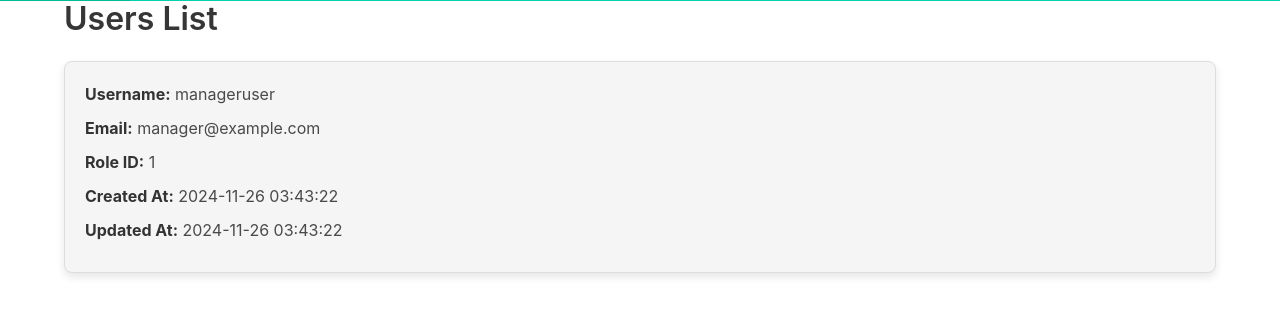
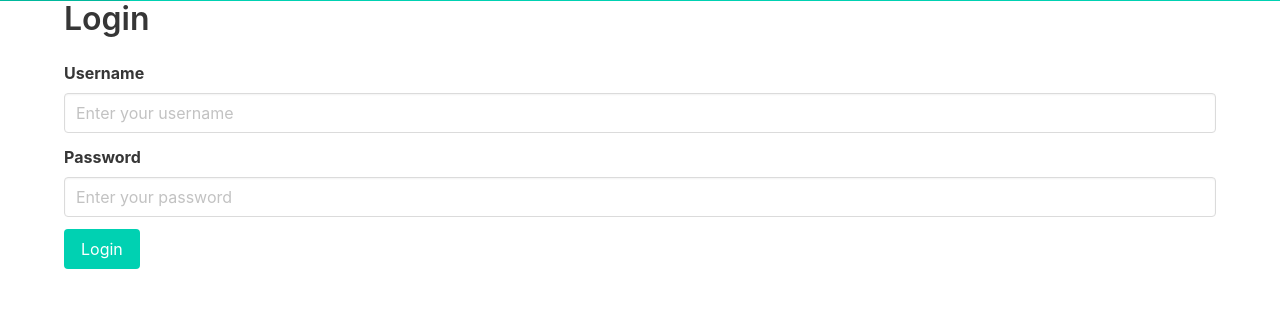
Before and after one commit to dioan-src/rest-quest, a PHP site: page / in a window 1280 px wide. Shown: the part 51-367 px from the top of the page. Run offline with PHP 8.4, Linux system fonts and the light colour scheme; data comes from the database, SQL or seed files in the repository.

Commit message:
front is coming along -add login -add fetch employers -add create employer -add update employer -add delete employer

```diff
--- a/Controllers/Users.php
+++ b/Controllers/Users.php
@@ -15,6 +15,12 @@ class Users
     {
         $users = (new User())->findAll();
         Response::sendSuccess((array) $users, "");
+    }
+
+    public static function showSingle(int $id)
+    {
+        $user = (new User())->find($id);
+        Response::sendSuccess((array) $user, "");
     }
 
     public static function store(array $data)
@@ -64,7 +70,7 @@ class Users
         $data = array_merge($data, ['role_id' => self::EMPLOYEE_ROLE]);
         $user_id = (new User())->create($data);
 
-        Response::sendResponse([], "Manager created successfully", true, 200);
+        Response::sendResponse([], "Employer created successfully", true, 200);
     }
 
     public static function showUserRequests(int $id)
--- a/style.css
+++ b/css/style.css
@@ -22,3 +22,8 @@
 .user-card:hover {
     box-shadow: 0 8px 16px rgba(0, 0, 0, 0.2);
 }
+
+
+button.is-small {
+    margin-right: 5px;
+}
--- a/index.html
+++ b/index.html
@@ -19,12 +19,124 @@
 
     <!-- Main content -->
     <div class="container">
-        <h1 class="title">Users List</h1>
+        <h1 class="title" id="page-title">Login</h1>
 
-        <!-- List of users (This will be populated by JavaScript) -->
-        <div id="items-list">
-            <!-- User divs will go here -->
+        <!-- Login Form -->
+        <div id="login-form">
+            <div class="field">
+                <label class="label">Username</label>
+                <div class="control">
+                    <input class="input" type="text" id="username" placeholder="Enter your username">
+                </div>
+            </div>
+
+            <div class="field">
+                <label class="label">Password</label>
+                <div class="control">
+                    <input class="input" type="password" id="password" placeholder="Enter your password">
+                </div>
+            </div>
+
+            <div class="field">
+                <div class="control">
+                    <button class="button is-primary" onclick="login()">Login</button>
+                </div>
+            </div>
         </div>
+
+
+        <!-- User List (Initially hidden) -->
+        <div id="users-list" class="is-hidden">
+
+             <!-- Create User Button -->
+            <div class="field">
+                <div class="control">
+                    <button class="button is-success" onclick="showCreateUserForm()">Create User</button>
+                </div>
+            </div>
+
+            <!-- List of users (This will be populated by JavaScript) -->
+            <div id="items-list">
+                <!-- User divs will go here -->
+            </div>
+        </div>
+
+        <!-- Create User Form Modal (Initially hidden) -->
+        <div id="create-user-form" class="modal">
+            <div class="modal-background" onclick="closeCreateUserForm()"></div>
+            <div class="modal-content">
+                <div class="box">
+                    <h3 class="title">Create New User</h3>
+                    <form id="create-user-form-content" onsubmit="submitCreateUserForm(event)">
+                        <div class="field">
+                            <label class="label">Username</label>
+                            <div class="control">
+                                <input class="input" type="text" id="new-username" placeholder="Enter username" required>
+                            </div>
+                        </div>
+
+                        <div class="field">
+                            <label class="label">Email</label>
+                            <div class="control">
+                                <input class="input" type="email" id="new-email" placeholder="Enter email" required>
+                            </div>
+                        </div>
+
+                        <div class="field">
+                            <label class="label">Password</label>
+                            <div class="control">
+                                <input class="input" type="password" id="new-password" placeholder="Enter password" required>
+                            </div>
+                        </div>
+
+                        <div class="field">
+                            <div class="control">
+                                <button class="button is-primary" type="submit">Create User</button>
+                                <button type="button" class="button is-light" onclick="closeCreateUserForm()">Cancel</button>
+                            </div>
+                        </div>
+                    </form>
+                </div>
+            </div>
+        </div>
+
+        <!-- Edit User Form (Initially hidden) -->
+        <div id="edit-user-form" class="is-hidden">
+            <h2 class="subtitle">Edit User</h2>
+            <input type="hidden" id="edit-user-id">
+
+            <div class="field">
+                <label class="label">Username</label>
+                <div class="control">
+                    <!-- Removed readonly to allow editing -->
+                    <input class="input" type="text" id="edit-username" placeholder="Username">
+                </div>
+            </div>
+
+            <div class="field">
+                <label class="label">Email</label>
+                <div class="control">
+                    <!-- Removed readonly to allow editing -->
+                    <input class="input" type="email" id="edit-email" placeholder="Email">
+                </div>
+            </div>
+
+            <div class="field">
+                <label class="label">Password</label>
+                <div class="control">
+                    <input class="input" type="password" id="edit-password" placeholder="New password (leave empty to keep current)">
+                </div>
+            </div>
+
+            <div class="field">
+                <div class="control">
+                    <button class="button is-primary" onclick="updateUser()">Update</button>
+                    <button class="button is-light" onclick="cancelEdit()">Cancel</button>
+                </div>
+            </div>
+        </div>
+
+
     </div>
 
     <!-- Link to external JavaScript file -->
--- a/js/app.js
+++ b/js/app.js
@@ -1,12 +1,87 @@
 document.addEventListener('DOMContentLoaded', function () {
-    // Fetch data when the page loads
+    // Check if user is already logged in by checking localStorage for the login token
+    if (localStorage.getItem('login_token')) {
+        // If logged in, show the users list and update the navbar with the user role
+        showUserList();
+        updateNavbar();
+    } else {
+        // If not logged in, show the login screen
+        showLoginScreen();
+    }
+});
+
+// Function to show the login screen
+function showLoginScreen() {
+    document.getElementById('page-title').innerText = 'Login';
+    document.getElementById('login-form').classList.remove('is-hidden');
+    document.getElementById('users-list').classList.add('is-hidden');
+}
+
+// Function to show the users list screen
+function showUserList() {
+    document.getElementById('page-title').innerText = 'Users List';
+    document.getElementById('login-form').classList.add('is-hidden');
+    document.getElementById('users-list').classList.remove('is-hidden');
     fetchData();
-});
+}
+
+function login() {
+    const username = document.getElementById('username').value;
+    const password = document.getElementById('password').value;
+
+    // Simple validation (could be more advanced)
+    if (!username || !password) {
+        alert("Please enter both username and password.");
+        return;
+    }
+
+    // Hash the password here if necessary
+    // const hashedPassword = hashPassword(password); // Add your password hashing logic here
+
+    // Send the login request to the backend
+    fetch('http://localhost:8020/api/users/login', {
+        method: 'POST',
+        headers: {
+            'Content-Type': 'application/json',
+        },
+        body: JSON.stringify({
+            username: username,
+            password: password
+        }),
+    })
+    .then(response => response.json())
+    .then(data => {
+        if (data.success) {
+            // On successful login, save login token and role to localStorage and show the users list
+            localStorage.setItem('login_token', data.content.login_token);
+            localStorage.setItem('user_role', data.content.role); // Save the role (Manager or Employer)
+            showUserList();
+            updateNavbar();;
+        } else {
+            alert('Login failed: ' + data.message);
+        }
+    })
+    .catch(error => {
+        console.error('Error during login:', error);
+        alert('Error during login. Please try again later.');
+    });
+}
+
+// Function to update the navbar with the user's role after login
+function updateNavbar() {
+    const role = localStorage.getItem('user_role'); // Retrieve the user's role from localStorage
+    const navbarItem = document.querySelector('.navbar-item'); // Select the navbar item to display the role
+
+    if (role) {
+        // Update the navbar item to show the role
+        navbarItem.innerHTML = `<strong>My restQuest - ${role}</strong>`;
+    }
+}
 
 // Function to fetch data from the backend API and populate the list
 function fetchData() {
     // API URL for fetching users
-    fetch('http://localhost:8020/api/users/')
+    fetch('http://localhost:8020/api/users/employees')
         .then(response => response.json())  // Parse the JSON response
         .then(data => {
             // Check if the request was successful
@@ -24,9 +99,11 @@ function fetchData() {
                     userDiv.innerHTML = `
                         <p><strong>Username:</strong> ${user.username}</p>
                         <p><strong>Email:</strong> ${user.email}</p>
-                        <p><strong>Role ID:</strong> ${user.role_id}</p>
-                        <p><strong>Created At:</strong> ${user.created_at}</p>
-                        <p><strong>Updated At:</strong> ${user.updated_at}</p>
+
+                        <div class="buttons">
+                            <button class="button is-info" onclick="editUser(${user.id})">Edit</button>
+                            <button class="button is-danger" onclick="deleteUser(${user.id})">Delete</button>
+                        </div>
                     `;
                     listContainer.appendChild(userDiv);
                 });
@@ -40,3 +117,163 @@ function fetchData() {
             console.error('Error fetching data:', error);
         });
 }
+
+// Show the "Create User" form
+function showCreateUserForm() {
+    document.getElementById('create-user-form').classList.add('is-active');
+}
+
+// Close the "Create User" form
+function closeCreateUserForm() {
+    // Hide the modal by adding the "is-hidden" class
+    document.getElementById('create-user-form').classList.remove('is-active');
+}
+
+// Function to submit the "Create User" form
+function submitCreateUserForm(event) {
+    event.preventDefault(); // Prevent the default form submission
+
+    // Get form values
+    const username = document.getElementById('new-username').value;
+    const email = document.getElementById('new-email').value;
+    const password = document.getElementById('new-password').value;
+
+    // Validate inputs (you can enhance this logic)
+    if (!username || !email || !password) {
+        alert("Please fill in all fields.");
+        return;
+    }
+
+    // Send POST request to create a new user
+    fetch('http://localhost:8020/api/users/employees', {
+        method: 'POST',
+        headers: {
+            'Content-Type': 'application/json',
+            'Authorization': `Bearer ${localStorage.getItem('login_token')}` // Include login token if needed
+        },
+        body: JSON.stringify({
+            username: username,
+            email: email,
+            password: password
+        })
+    })
+    .then(response => response.json())
+    .then(data => {
+        if (data.success) {
+            alert('Employer created successfully');
+            closeCreateUserForm();  // Close the modal
+            fetchData();  // Refresh the user list
+        } else {
+            alert('Error creating user: ' + data.message);
+        }
+    })
+    .catch(error => {
+        console.error('Error creating user:', error);
+        alert('Error creating user. Please try again later.');
+    });
+}
+
+
+function editUser(userId) {
+
+    // Fetch the user data based on the userId
+    fetch(`http://localhost:8020/api/users/${userId}`)
+        .then(response => response.json())
+        .then(data => {
+            if (data.success) {
+                const user = data.content;
+
+                // Populate the form with the current username and email
+                document.getElementById('edit-username').value = user.username;
+                document.getElementById('edit-email').value = user.email;
+                document.getElementById('edit-user-id').value = userId
+
+                // Show the edit form and hide the users list
+                document.getElementById('edit-user-form').classList.remove('is-hidden');
+                document.getElementById('users-list').classList.add('is-hidden');
+            } else {
+                alert('Error fetching user details: ' + data.message);
+            }
+        })
+        .catch(error => {
+            console.error('Error fetching user data:', error);
+            alert('Error fetching user data. Please try again later.');
+        });
+}
+
+
+function updateUser() {
+    const userId = document.getElementById('edit-user-id').value; // Use the hidden user ID
+    const username = document.getElementById('edit-username').value;
+    const email = document.getElementById('edit-email').value;
+    const password = document.getElementById('edit-password').value;
+
+    // Prepare the data for the PUT request
+    const updatedUser = {
+        username: username,
+        email: email
+    };
+
+    // Only add password if it's not empty
+    if (password) {
+        updatedUser.password = password;
+    }
+
+    // Send the PUT request to update the user
+    fetch(`http://localhost:8020/api/users/${userId}`, {
+        method: 'PUT',
+        headers: {
+            'Content-Type': 'application/json',
+            'Authorization': `Bearer ${localStorage.getItem('login_token')}`
+        },
+        body: JSON.stringify(updatedUser)
+    })
+    .then(response => response.json())
+    .then(data => {
+        if (data.success) {
+            alert('User updated successfully');
+            showUserList();  // Go back to the users list after successful update
+        } else {
+            alert('Error updating user: ' + data.message);
+        }
+    })
+    .catch(error => {
+        console.error('Error updating user:', error);
+        alert('Error updating user. Please try again later.');
+    });
+}
+
+// Function to cancel editing and go back to the user list
+function cancelEdit() {
+    document.getElementById('edit-user-form').classList.add('is-hidden');
+    document.getElementById('users-list').classList.remove('is-hidden');
+}
+
+
+function deleteUser(userId) {
+    // Ask for confirmation before deleting
+    const confirmation = confirm("Are you sure you want to delete this user?");
+    if (confirmation) {
+        // If confirmed, send the DELETE request
+        fetch(`http://localhost:8020/api/users/${userId}`, {
+            method: 'DELETE',
+            headers: {
+                'Content-Type': 'application/json',
+                'Authorization': `Bearer ${localStorage.getItem('login_token')}` // Include login token if needed
+            }
+        })
+        .then(response => response.json())
+        .then(data => {
+            if (data.success) {
+                alert('User deleted successfully');
+                fetchData();  // Refresh the user list
+            } else {
+                alert('Error deleting user: ' + data.message);
+            }
+        })
+        .catch(error => {
+            console.error('Error deleting user:', error);
+            alert('Error deleting user. Please try again later.');
+        });
+    }
+}
--- a/utils/Router.php
+++ b/utils/Router.php
@@ -10,6 +10,7 @@ class Router {
             'POST|employees' => 'storeEmployees',
             'POST|login' => 'login',
             'POST|logout' => 'logout',
+            'GET|{id}' => 'showSingle',
             'GET' => 'show',
             'GET|managers' => 'showManagers',
             'GET|employees' => 'showEmployees',
@@ -51,6 +52,7 @@ class Router {
         }
 
         $functionName = self::getControllerFunction($controller, $requestMethod, $suffix1, $suffix2);
+        if (empty($functionName)) Response::sendBadRequest([], 'Wrongly Formed Request');
         if (!method_exists($controllerClass, $functionName)) {
             Response::sendBadRequest([], 'Wrongly Formed Request');
         }
```
